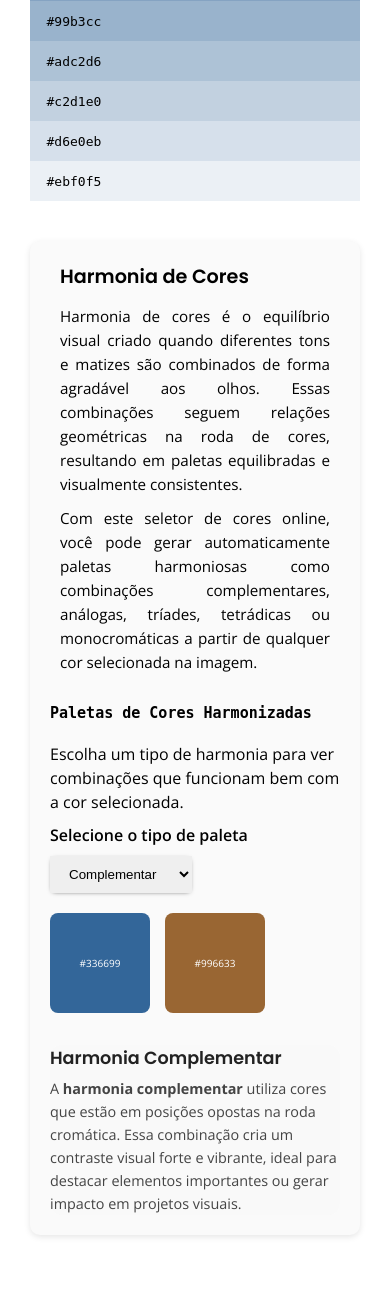
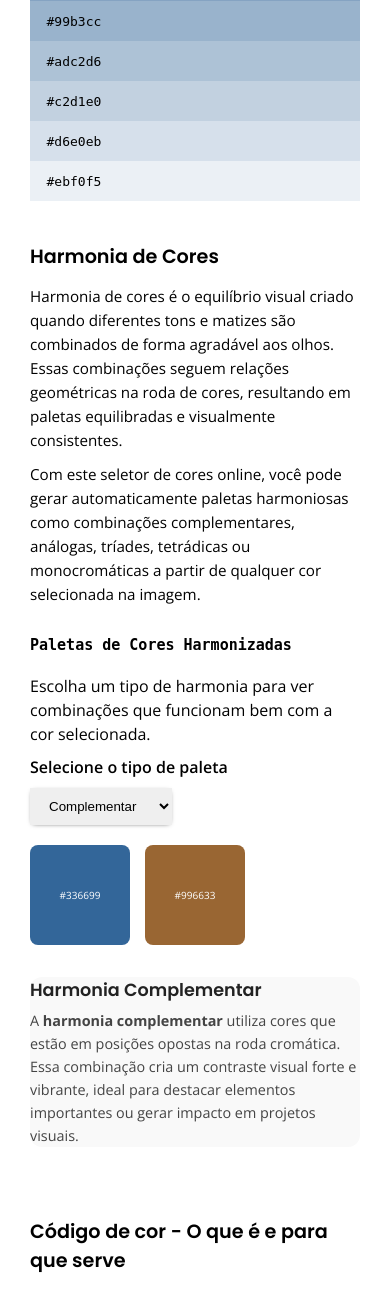
Before and after one commit to felpsilva/Projeto-seletor-de-codigo-de-cor, a PHP site: page / in a window 390 px wide. Shown: the part 2049-3347 px from the top of the page. Run offline with PHP 8.4, Linux system fonts and the light colour scheme.

Commit message:
Ajustando seção de paleta de cores

```diff
--- a/seletor2.0.css
+++ b/seletor2.0.css
@@ -628,8 +628,7 @@ article.harmonia-cores h3 {
   }
 
   .harmonia-cores {
-    padding: 0 10px;
-    text-align: justify;
+    padding: 0px;
   }
 
   .harmonia-cores h3 {
@@ -638,6 +637,14 @@ article.harmonia-cores h3 {
 
   .harmonia-cores p {
     font-size: 0.95rem;
+  }
+
+  .paletas {
+    padding: 0px;
+    background: #fff;
+    border-radius: 10px;
+    box-shadow: none;
+    font-family: "Open Sans", sans-serif;
   }
 }
 
```
